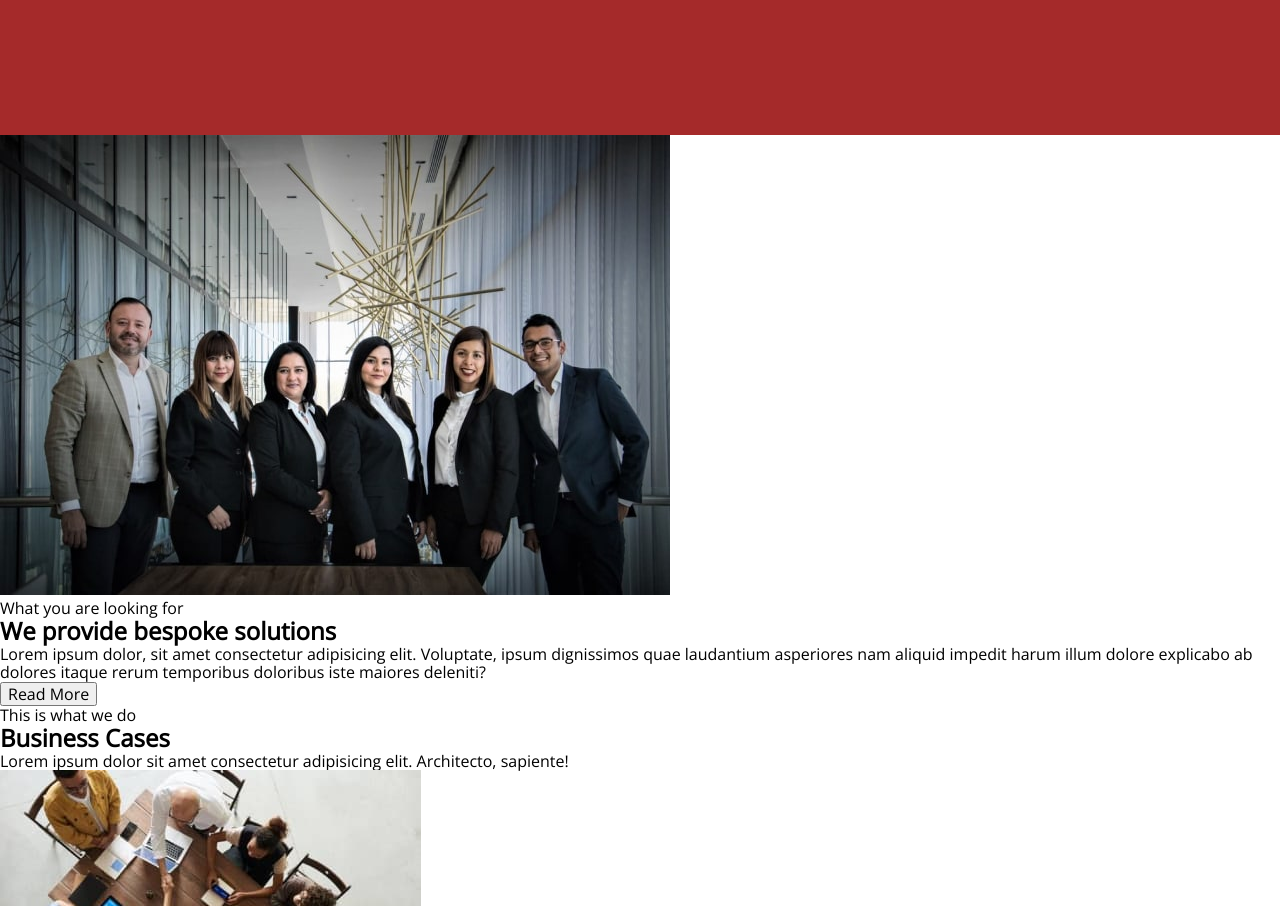
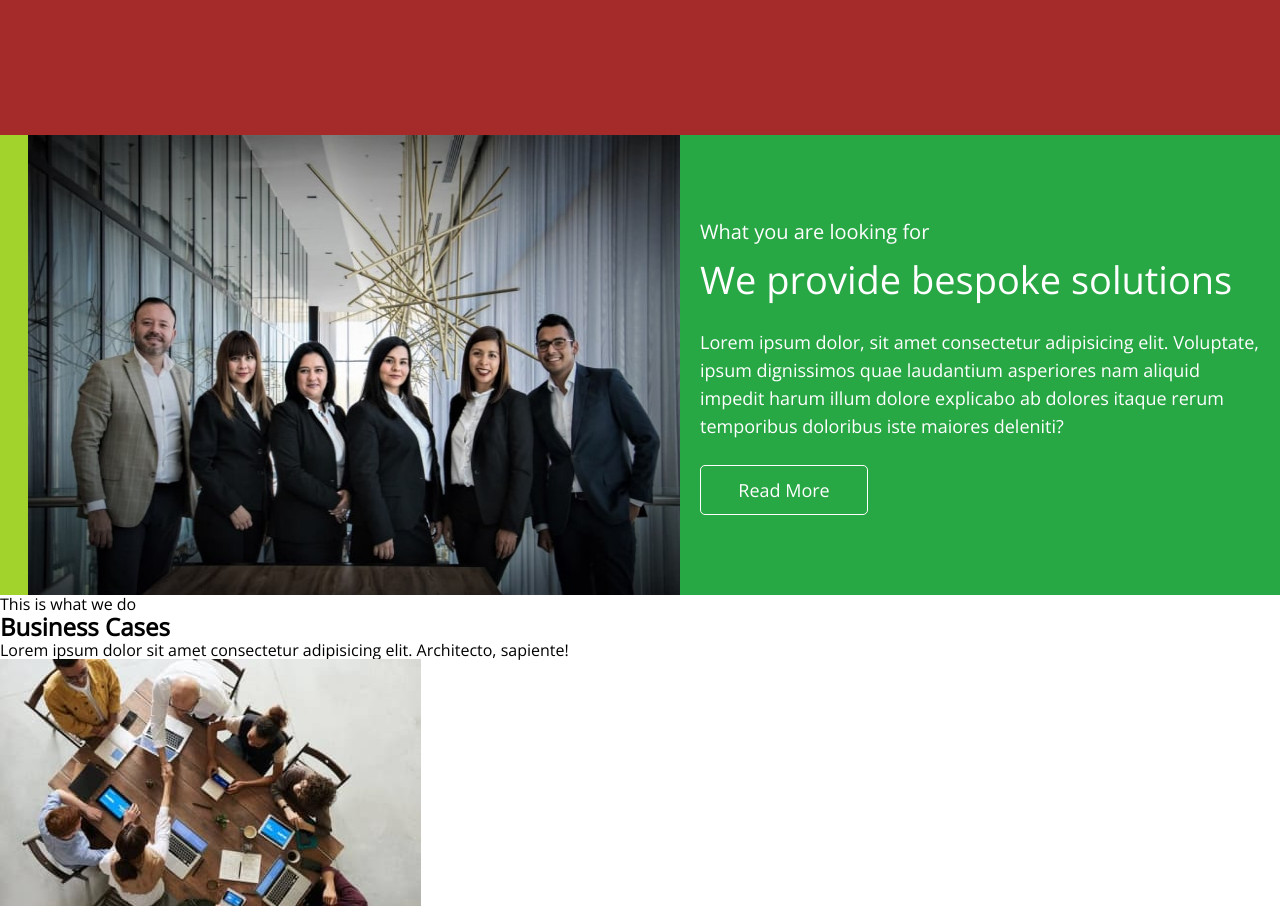
Before and after one commit to kashirin-olexsandr/practice-84-5-6, a plain HTML site: page index.html in a window 1280 px wide. Shown: the part 680-1586 px from the top of the page. Drawn offline with nearby package versions, Linux system fonts and the light colour scheme.

Commit message:
team update

```diff
--- a/css/styles.css
+++ b/css/styles.css
@@ -103,4 +103,62 @@ ul {
 	background: #28A745;
 	border-radius: 5px;
 	border-color: #28A745;
+	min-width: 168px;
 }
+
+/* ----Team---- */
+.team {
+	background-color: rgb(161, 211, 44);
+
+}
+.container {
+}
+.team-container {
+	display: flex;
+	justify-content: center;
+	padding: 0 28px 0 28px;
+}
+.img {
+	display: block;
+	width: 50%;
+}
+.team-subtitle {
+	font-size: 20px;
+	line-height: 1.65;
+	color: var(--base-text-color);
+}
+.title {
+	font-weight: 300;
+	font-size: 38px;
+	line-height: 1.26;
+	color: var(--base-text-color);
+	margin-top: 8px;
+}
+
+.text {
+	font-size: 18px;
+	line-height: 1.56;
+	color: var(--base-text-color);
+	margin-top: 24px;
+}
+.team-btn {
+	font-family: 'Open Sans';
+	font-style: normal;
+	font-weight: 400;
+	font-size: 18px;
+	line-height: 1.56;
+	text-align: center;
+	color: var(--base-text-color);
+	margin-top: 24px;
+	padding: 10px 34px;
+	background: #28A745;
+	border-radius: 5px;
+	border: 1px solid var(--base-text-color);
+	min-width: 168px;
+}
+
+.team-wraper {
+	background-color: #28A745;
+	padding: 80px 64px 80px 20px;
+	width: 50%;
+}
--- a/index.html
+++ b/index.html
@@ -35,25 +35,29 @@
 		</header>
 		<!-- Section hero -->
 		<main>
-			<section class="hero ">
+			<section class="hero  section">
 				<div class="container">
-						<h1 class="hero-title">The Sky Is The Limit</h1>
-						<p class="hero-description">We provide world class financial assistance</p>
-						<button class="btn" type="button">Read More</button>
-				</div >
+					<h1 class="hero-title">The Sky Is The Limit</h1>
+					<p class="hero-description">We provide world class financial assistance</p>
+					<button class="btn" type="button">Read More</button>
+				</div>
 			</section>
 			<!-- /Section hero -->
 			<!-- Section 1 -->
-			<section>
-				<img src="./image/team.jpg" alt="Our team of 6 people" />
-				<p>What you are looking for</p>
-				<h2>We provide bespoke solutions</h2>
-				<p
-					>Lorem ipsum dolor, sit amet consectetur adipisicing elit. Voluptate, ipsum dignissimos quae laudantium
-					asperiores nam aliquid impedit harum illum dolore explicabo ab dolores itaque rerum temporibus doloribus iste
-					maiores deleniti?</p
-				>
-				<button type="button">Read More</button>
+			<section class="team section">
+				<div class="container team-container">
+					<img class="img" src="./image/team.jpg" alt="Our team of 6 people" />
+					<div class="team-wraper">
+						<p class="team-subtitle">What you are looking for</p>
+						<h2 class="title">We provide bespoke solutions</h2>
+						<p class="text"
+							>Lorem ipsum dolor, sit amet consectetur adipisicing elit. Voluptate, ipsum dignissimos quae laudantium
+							asperiores nam aliquid impedit harum illum dolore explicabo ab dolores itaque rerum temporibus doloribus
+							iste maiores deleniti?</p
+						>
+						<button class="team-btn" type="button">Read More</button>
+				 	</div>
+				</div>
 			</section>
 			<!-- /Section 1 -->
 			<section>
```
